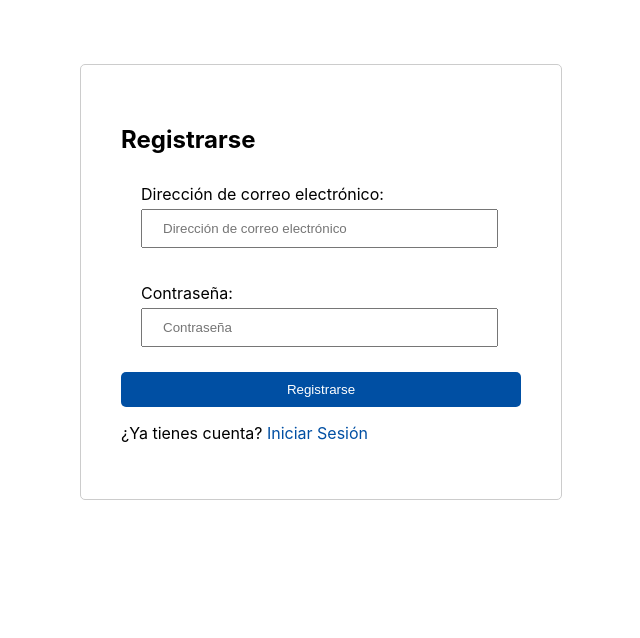
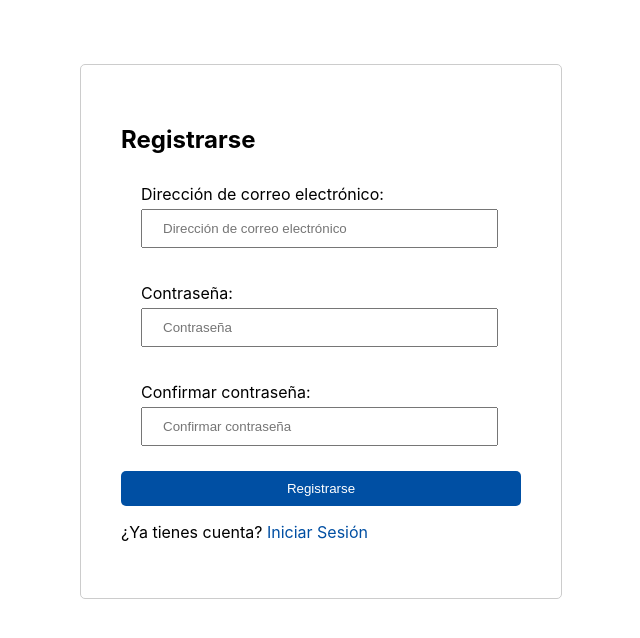
Before and after one commit to Jose87sUMA/magister, a React (Create React App) app: page /signup in a window 1280 px wide. Shown: the top 638 px of the page, without its empty margins (319-959 px from the left). Built offline with nearby package versions, Linux system fonts and the light colour scheme; no server answers; the HTML template or start-up script is replaced by a standard one; what groq-sdk would draw is missing.

Commit message:
fix some tabbing issues on auth and added two password check for sign up

```diff
--- a/src/CourseContext.js
+++ b/src/CourseContext.js
@@ -146,7 +146,8 @@ export const CourseProvider = ({ children }) => {
     createCourse,
     allCourses,
     fetchAllCourses,
-    addEnrolledCourse
+    addEnrolledCourse,
+    fetchEnrolledCourses
   };
 
   return (
--- a/src/components/Stage.js
+++ b/src/components/Stage.js
@@ -20,7 +20,7 @@ const Stage = () => {
   const [stage, setStage] = useState(null);
 
   const handleTakeTest = () => {
-    if (window.confirm("Are you sure you want to take the test?")) {
+    if (window.confirm("¿Estás seguro de que quieres iniciar la prueba?")) {
       navigate(`/courses/${course.originalCourseID}/${stage.id}/test`);
     }
   }
--- a/src/components/auth/Login.js
+++ b/src/components/auth/Login.js
@@ -35,7 +35,7 @@ const Login = () => {
             <h2 tabIndex={0}>Iniciar Sesión</h2>
             <form>
                 <div className="form-group">
-                    <label htmlFor="email" tabIndex={0}>Dirección de correo electrónico:</label>
+                    <label htmlFor="email">Dirección de correo electrónico:</label>
                     <input
                         id="email"
                         name="email"
@@ -47,7 +47,7 @@ const Login = () => {
                     />
                 </div>
                 <div className="form-group">
-                    <label htmlFor="password" tabIndex={0}>Contraseña:</label>
+                    <label htmlFor="password">Contraseña:</label>
                     <input
                         id="password"
                         name="password"
--- a/src/components/auth/Signup.js
+++ b/src/components/auth/Signup.js
@@ -11,12 +11,17 @@ const Signup = () => {
     const navigate = useNavigate();
     const [email, setEmail] = useState('');
     const [password, setPassword] = useState('');
+    const [password2, setPassword2] = useState('');
     const [errorMessage, setErrorMessage] = useState('');
 
     const onSubmit = async (e) => {
         e.preventDefault();
 
         try {
+            if (password !== password2) {
+                throw new Error('Las contraseñas no coinciden');
+            }
+
             const userCredential = await createUserWithEmailAndPassword(auth, email, password);
             const user = userCredential.user;
             console.log(user);
@@ -34,7 +39,7 @@ const Signup = () => {
             <h2 tabIndex={0}>Registrarse</h2>
             <form>
                 <div className="form-group">
-                    <label htmlFor="email" tabIndex={0}>Dirección de correo electrónico:</label>
+                    <label htmlFor="email">Dirección de correo electrónico:</label>
                     <input
                         id="email"
                         type="email"
@@ -47,7 +52,7 @@ const Signup = () => {
                     />
                 </div>
                 <div className="form-group">
-                    <label htmlFor="password" tabIndex={0}>Contraseña:</label>
+                    <label htmlFor="password">Contraseña:</label>
                     <input
                         id="password"
                         name="password"
@@ -56,6 +61,19 @@ const Signup = () => {
                         onChange={(e) => setPassword(e.target.value)}
                         required
                         placeholder="Contraseña"
+                        tabIndex={0}
+                    />
+                </div>
+                <div className="form-group">
+                    <label htmlFor="password2">Confirmar contraseña:</label>
+                    <input
+                        id="password2"
+                        name="password2"
+                        type="password"
+                        value={password2}
+                        onChange={(e) => setPassword2(e.target.value)}
+                        required
+                        placeholder="Confirmar contraseña"
                         tabIndex={0}
                     />
                 </div>
```
